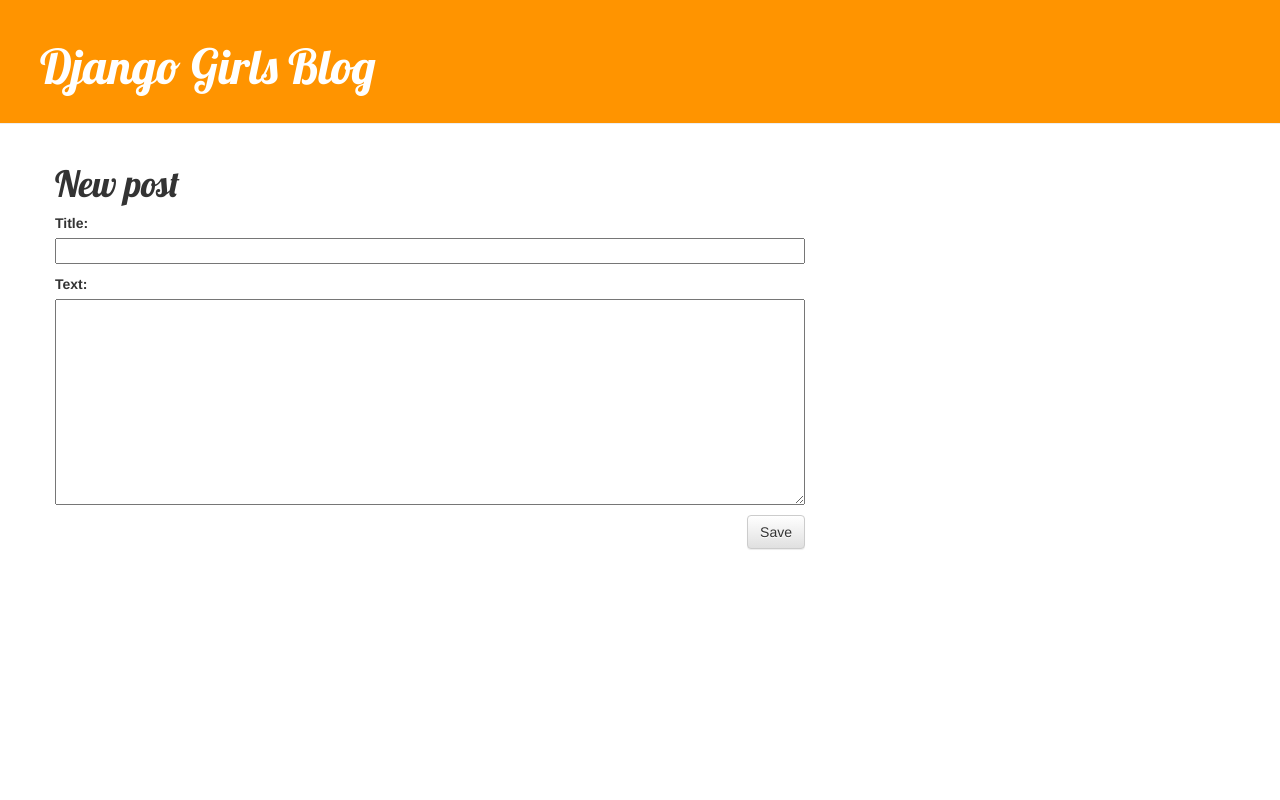
After one commit to congcoding/my-first-blog, a Django app: page /post/new/ in a window 1280 px wide. The commit adds this page. Run offline with Django 3.2, Linux system fonts and the light colour scheme; some libraries are stand-ins or nearby versions.

Commit message:
Added views to create/edit blog post inside the site

```diff
--- /dev/null
+++ b/blog/forms.py
@@ -0,0 +1,8 @@
+from django import forms
+from .models import Post
+
+class PostForm(forms.ModelForm):
+
+	class Meta:
+		model = Post
+		fields = ('title', 'text',)
--- a/blog/static/css/blog.css
+++ b/blog/static/css/blog.css
@@ -1,12 +1,3 @@
-body {
-	padding-left: 15px;
-}
-
-h1 a {
-	color: #FCA205;
-	font-family: 'Lobster';
-}
-
 .page-header {
     background-color: #ff9400;
     margin-top: 0;
@@ -28,11 +19,17 @@ h1, h2, h3, h4 {
 }
 
 .date {
-    color: #828282;
+	color: #828282;
+	margin: 5px;
+	float: right;
 }
 
 .save {
     float: right;
+}
+
+.edit {
+	float: right;
 }
 
 .post-form textarea, .post-form input {
--- a/blog/templates/blog/base.html
+++ b/blog/templates/blog/base.html
@@ -9,6 +9,9 @@
 	</head>
 	<body>
 		<div class="page-header">
+			{% if user.is_authenticated %}
+				<a href="{% url 'post_new' %}" class="top-menu"><span class="glyphicon glyphicon-plus"></span></a>
+			{% endif %}
 			<h1><a href="/">Django Girls Blog</a></h1>
 		</div>
 		<div class="content container">
--- a/blog/templates/blog/post_detail.html
+++ b/blog/templates/blog/post_detail.html
@@ -2,6 +2,9 @@
 
 {% block content %}
     <div class="post">
+		{% if user.is_authenticated %}
+				<a class="btn btn-default edit" href="{% url 'post_edit' pk=post.pk %}"><span class="glyphicon glyphicon-pencil"></span></a>
+		{% endif %}
         {% if post.published_date %}
             <div class="date">
                 {{ post.published_date }}
--- /dev/null
+++ b/blog/templates/blog/post_edit.html
@@ -0,0 +1,9 @@
+{% extends 'blog/base.html' %}
+
+{% block content %}
+    <h1>New post</h1>
+    <form method="POST" class="post-form">{% csrf_token %}
+        {{ form.as_p }}
+        <button type="submit" class="save btn btn-default">Save</button>
+    </form>
+{% endblock %}
--- a/blog/urls.py
+++ b/blog/urls.py
@@ -4,4 +4,6 @@ from . import views
 urlpatterns = [
 	path('', views.post_list, name='post_list'),
 	path('post/<int:pk>/', views.post_detail, name='post_detail'),
+	path('post/new/', views.post_new, name='post_new'),
+    path('post/<int:pk>/edit/', views.post_edit, name='post_edit'),
 ]
--- a/blog/views.py
+++ b/blog/views.py
@@ -1,6 +1,7 @@
-from django.shortcuts import render, get_object_or_404
+from django.shortcuts import render, get_object_or_404, redirect
 from django.utils import timezone
 from .models import Post
+from .forms import PostForm
 
 def post_list(request):
 	posts = Post.objects.filter(published_date__lte=timezone.now()).order_by('published_date')
@@ -9,3 +10,30 @@ def post_list(request):
 def post_detail(request, pk):
     post = get_object_or_404(Post, pk=pk)
     return render(request, 'blog/post_detail.html', {'post': post})
+
+def post_new(request):
+    if request.method == "POST":
+        form = PostForm(request.POST)
+        if form.is_valid():
+            post = form.save(commit=False)
+            post.author = request.user
+            post.published_date = timezone.now()
+            post.save()
+            return redirect('post_detail', pk=post.pk)
+    else:
+        form = PostForm()
+    return render(request, 'blog/post_edit.html', {'form': form})
+
+def post_edit(request, pk):
+    post = get_object_or_404(Post, pk=pk)
+    if request.method == "POST":
+        form = PostForm(request.POST, instance=post)
+        if form.is_valid():
+            post = form.save(commit=False)
+            post.author = request.user
+            post.published_date = timezone.now()
+            post.save()
+            return redirect('post_detail', pk=post.pk)
+    else:
+        form = PostForm(instance=post)
+    return render(request, 'blog/post_edit.html', {'form': form})
```
